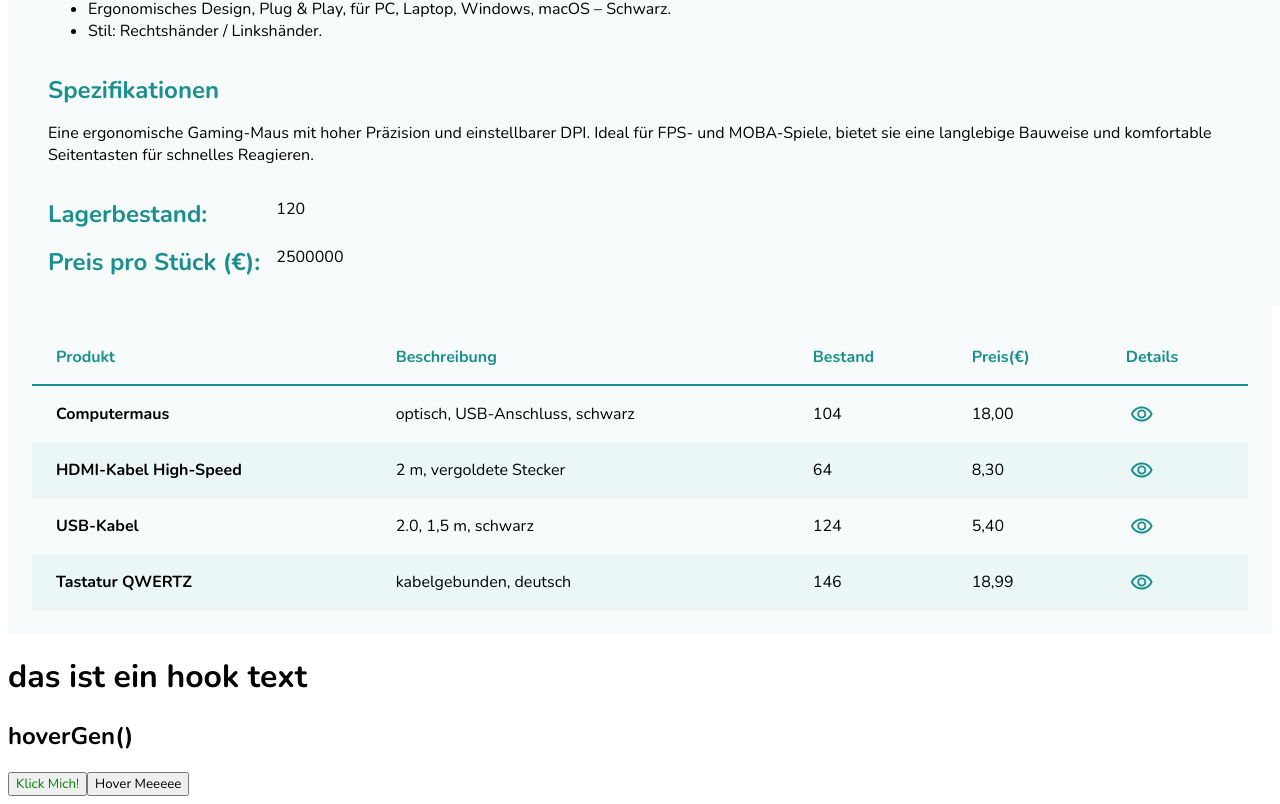
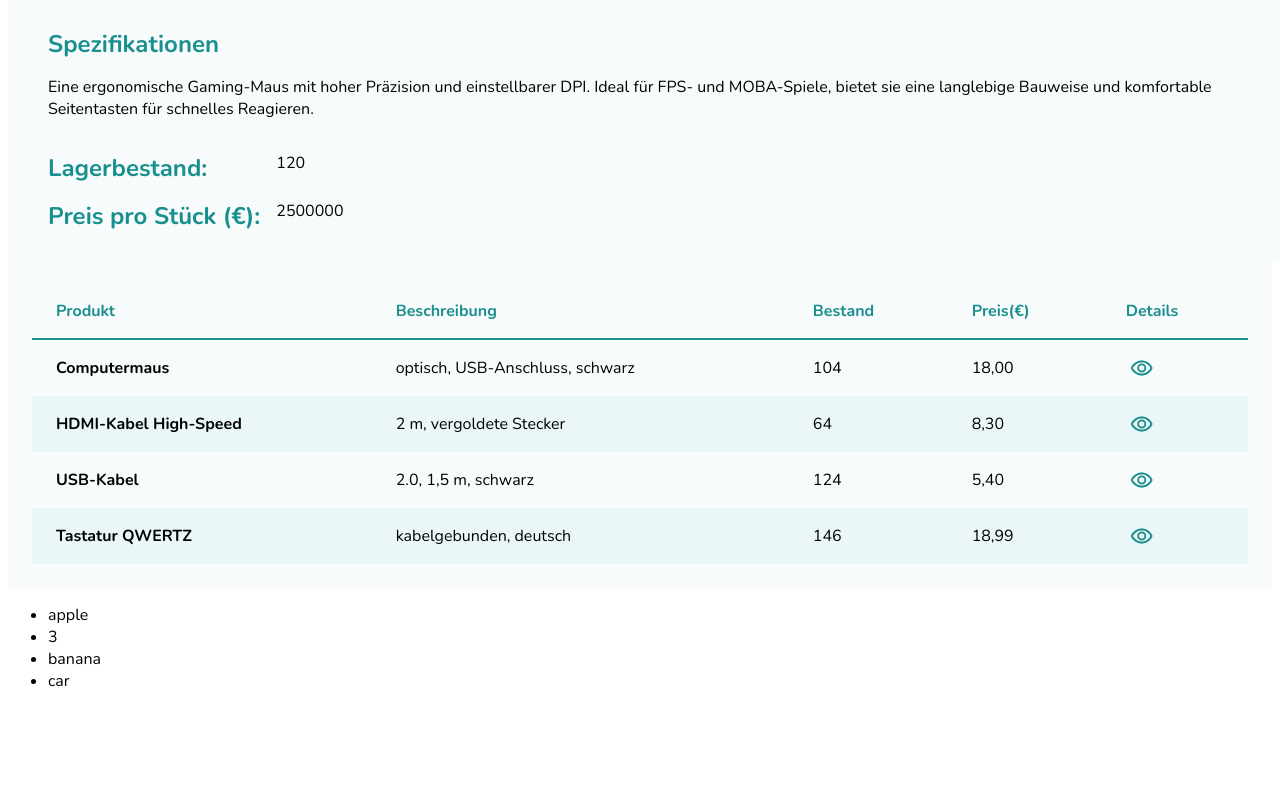
Before and after one commit to ChristopherBraun196/product-list, an Angular app in the folder product-list/: page / in a window 1280 px wide. Shown: the part 328-1132 px from the top of the page. After the commit the page ends 1036 px from the top, so only its background shows below. Built offline with nearby package versions, Linux system fonts and the light colour scheme.

Commit message:
@for: Einführung

```diff
--- a/product-list/src/app/app.html
+++ b/product-list/src/app/app.html
@@ -1,24 +1,30 @@
-@if (lang == 'de') {
-  <p>hallo Welt</p>
-} @else if (lang == 'en'){
-<p>hello world</p>
-}@else(){
-    <p>'language not found'</p>
-}
-
 <app-header></app-header>
 
 <app-product-detail></app-product-detail>
 
 <app-product-list></app-product-list>
 
-<h1>{{ our_text }}</h1>
-<h2>{{ our_hover }}</h2>
+<!-- <h1>{{ our_text }}</h1>
+<h2>{{ our_hover }}</h2> -->
 
-<button [style.color]="getBtnColor()" [disabled]="isDisabled" (click)="textGen()">
+<!-- <button [style.color]="getBtnColor()" [disabled]="isDisabled" (click)="textGen()">
   Klick Mich!
 </button>
 
-<button (mouseover)="hoverGen()">Hover Meeeee</button>
+<button (mouseover)="hoverGen()">Hover Meeeee</button> -->
+
+<!-- @if (lang == 'de') {
+  <p>hallo Welt</p>
+} @else if (lang == 'en'){
+<p>hello world</p>
+}@else(){
+    <p>'language not found'</p>
+} -->
+
+<ul>
+  @for (item of list; track item) {
+    <li> {{ item }}</li>
+  }
+</ul>
 
 <router-outlet />
--- a/product-list/src/app/app.ts
+++ b/product-list/src/app/app.ts
@@ -13,6 +13,9 @@ import { ProductDetail } from './shared/components/product-detail/product-detail
 export class App {
 
   lang = "";
+
+
+  list = ['apple', 3, 'banana', 'car'];
 
   protected readonly title = signal('product-list');
   our_text: string = 'textGen()';
```
